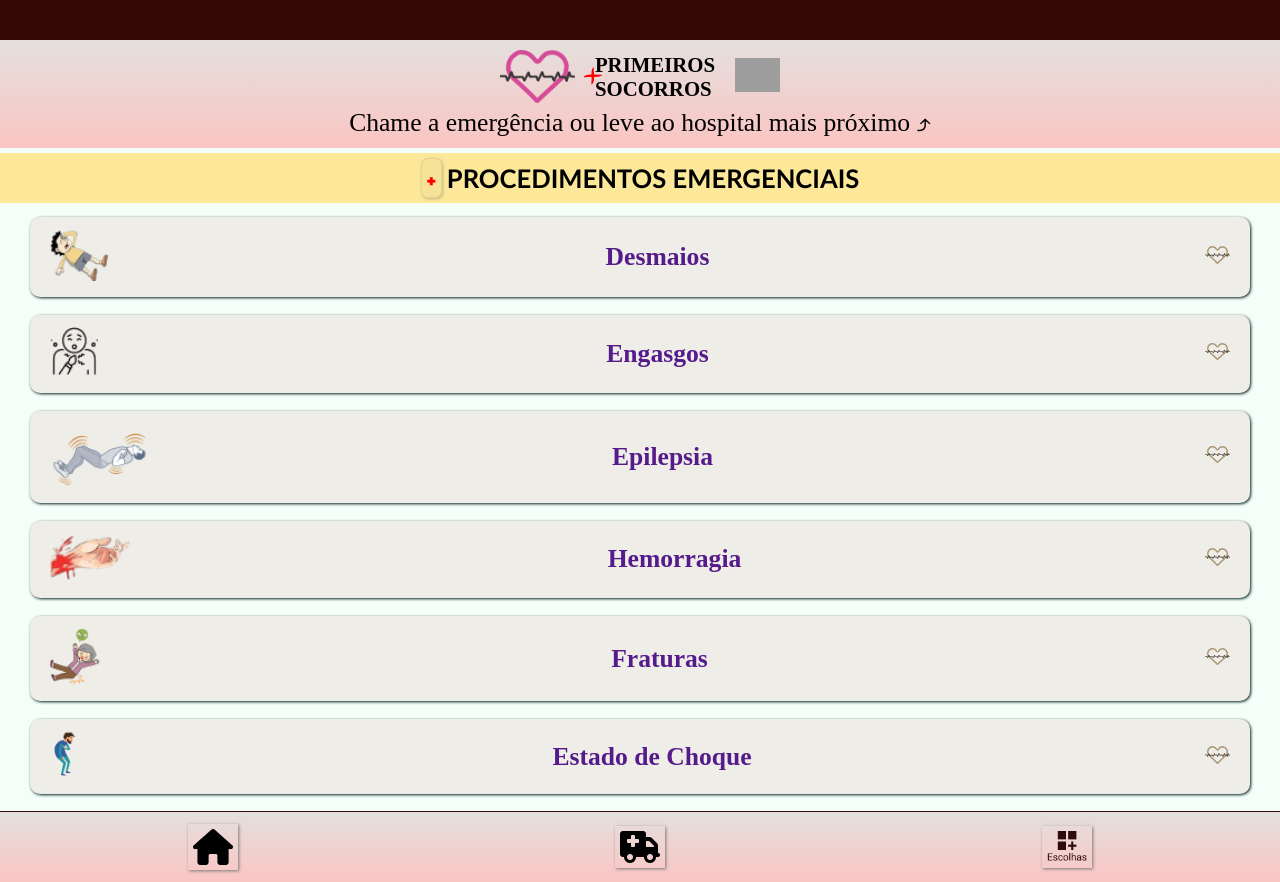
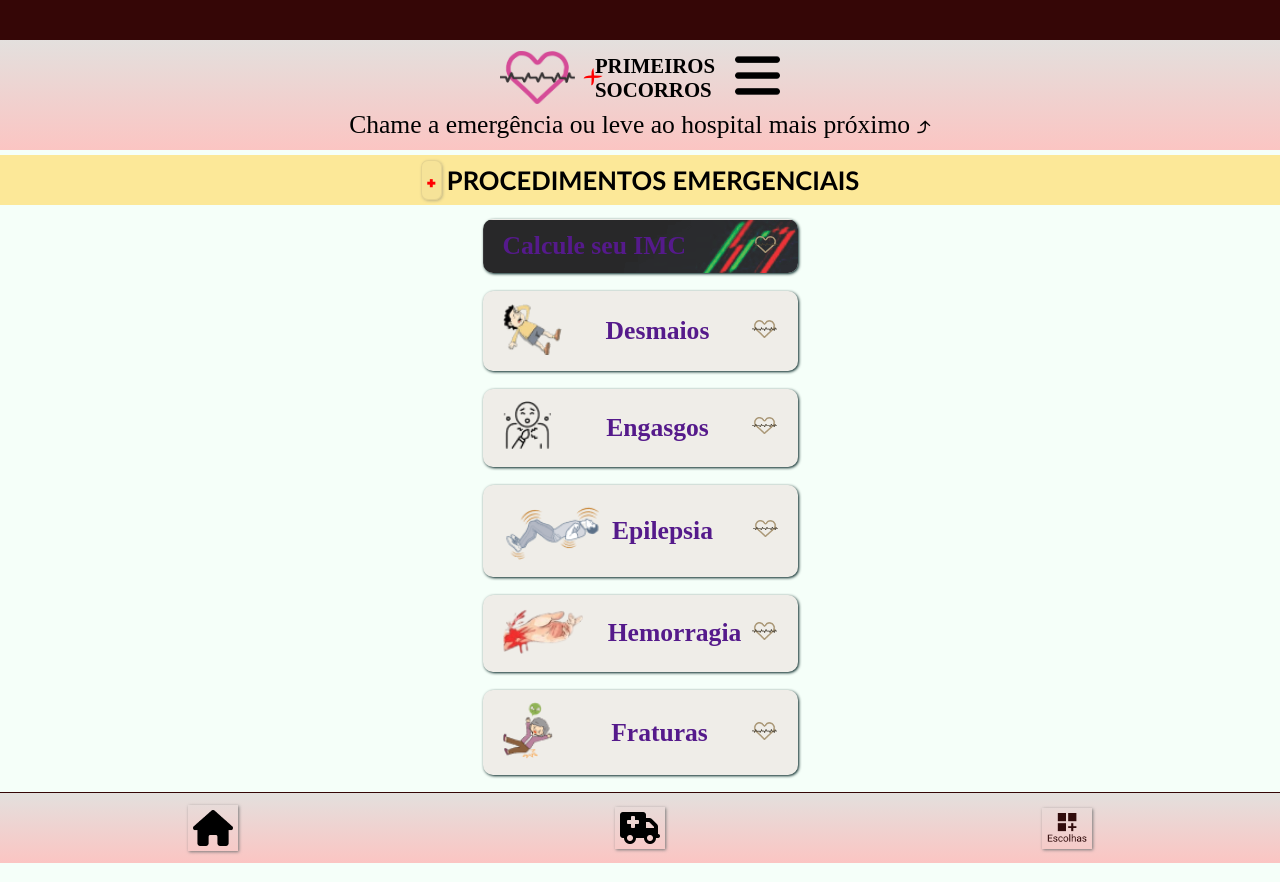
Before and after one commit to JailsonTech/AppSos, a Spring app: template src/main/resources/templates/home.html in a window 1280 px wide. Run offline with Thymeleaf, Linux system fonts and the light colour scheme; the template is opened without the code that fills it, so the values that code supplies are empty; grey boxes are pictures that could not be loaded.

Commit message:
Acrescentado link IMC

```diff
--- a/src/main/java/com/app/sos/models/User.java
+++ b/src/main/java/com/app/sos/models/User.java
@@ -9,7 +9,7 @@ public class User {
 @Id
 @GeneratedValue(strategy = GenerationType.IDENTITY)
 @Column(name="id")
-private int id;
+private Long id;
 @Column(name="nome", length=100, nullable = false)
 private String nome;
 
@@ -19,10 +19,10 @@ private String email;
 @Column(name="senha", length=15, nullable = false)
 private String senha;
 
-    public int getId() {
+    public Long getId() {
         return id;
     }
-    public void setId(int id) {
+    public void setId(Long id) {
         this.id = id;
     }
     public String getNome() {
--- a/src/main/resources/static/css/home.css
+++ b/src/main/resources/static/css/home.css
@@ -128,6 +128,7 @@ div.coloredStrip{
 }
 
 /*....PROCEDIMENTOS EMERGENCIAIS....*/
+
 div#procedimentos{
    display:flex;
    flex-direction: row;
@@ -140,7 +141,6 @@ div#procedimentos{
    padding:5px 0;
    background-color: #FCE898;
 }
-
 p.cruz{
    font-family:Impact, Haettenschweiler, 'Arial Narrow Bold', sans-serif;
    font-weight:bold;
@@ -173,7 +173,7 @@ h3.text-procedimentos{
 /*....LINKS PROCEDIMENTOS...*/
 a.links_procedimentos{
    display:block;
-   width:100%;
+   min-width:375px;
    height:auto;
    text-decoration:none;
    cursor:pointer;
@@ -214,6 +214,14 @@ div.container-links{
    filter:sepia(100);
 }
 /*..........CONFIGURAÇÕES ESPECÍFICAS.......*/
+
+/*.......IMC.......*/
+.container-imc{
+   background-image: url("/images/imc.png");
+}
+.heart-imc{
+   filter: hue-rotate(90deg);
+}
 
 /*.....DESMAIOS.....*/
 .figure-desmaio img{
--- a/src/main/resources/templates/home.html
+++ b/src/main/resources/templates/home.html
@@ -33,7 +33,7 @@
             </div>
 
             <figure class="figure-barHome">
-               <img class="bar-home" src="/images/menu.png">
+               <img class="bar-home" src="/images/bars-solid.png">
             </figure>
 
          </div>
@@ -49,14 +49,25 @@
 
       <!--PROCEDIMENTOS EMERGENCIAIS-->
       <div id="procedimentos">
-
          <p class="cruz">+</p>
-
          <h3 class="text-procedimentos"> PROCEDIMENTOS EMERGENCIAIS</h3>
-
       </div>
 
       <!--........LINKS PROCEDIMENTOS...........-->
+
+      <!--.......CALCULADORA IMC........-->
+       <a href="" class="links_procedimentos link-desmaios">
+         <div class="container-links container-imc">
+
+            <h3 class="links_text text-desmaios">Calcule seu IMC</h3>
+
+            <figure class="figure-heartLink">
+               <img class="heart-imc" src="/images/heart.png" alt="heart">
+            </figure>
+
+         </div>
+      </a>
+
        <!--.....DESMAIOS.....-->
       <a href="" class="links_procedimentos link-desmaios">
          <div class="container-links container-desmaios">
@@ -64,7 +75,6 @@
             <figure class="links_figures figure-desmaio">
                <img class="desmaio-img" src="/images/desmaio.png" alt="pessoa desmaiad">
             </figure>
-
 
             <h3 class="links_text text-desmaios">Desmaios</h3>
 
@@ -141,17 +151,16 @@
 
          </div>
       </a>
-      <!--.....ESTADO CHOQUE.....-->
+      <!--não está em uso
+            .....ESTADO CHOQUE.....
          <a href="" class="links_procedimentos link-estadoChoque">
-
-         <!--..CONTAINER ESTADO CHOHQUE....-->
             <div class="container-links container-estadoChoque">
 
                <figure class="links_figures figure-estadoChoque">
                   <img class="estadoChoque-img" src="/images/estado_choque.png" alt="homem estado choque">
                </figure>
 
-            <h3 class="links_text text-hemorragia">Estado de Choque</h3>
+               <h3 class="links_text text-hemorragia">Estado Choque</h3>
 
                <figure class="figure-heartLink">
                   <img src="/images/heart.png" alt="heart">
@@ -159,6 +168,9 @@
 
             </div>
          </a>
+      -->
+
+        <!--..........FOOTER.................-->
       <footer id="container-footer">
 
          <figure class="figure-footer casa">
--- a/src/main/resources/templates/index.html
+++ b/src/main/resources/templates/index.html
@@ -4,7 +4,7 @@
     <meta charset="UTF-8">
     <meta name="viewport" content="width=device-width, initial-scale=1.0">
     <meta name="author" content="Jailson Rodrigues">
-    <title>HOME</title>
+    <title>INDEX</title>
     <link rel="stylesheet" href="/css/index.css">
     <link rel="stylesheet" href="/css/geral.css">
 </head>
```
Also changed, not shown: src/main/java/com/app/sos/controller/UserController.java (+16 -1 lines), src/main/resources/static/images/imc.png (added), 2 other files. Lines whose indentation alone changed are shown as unchanged.
